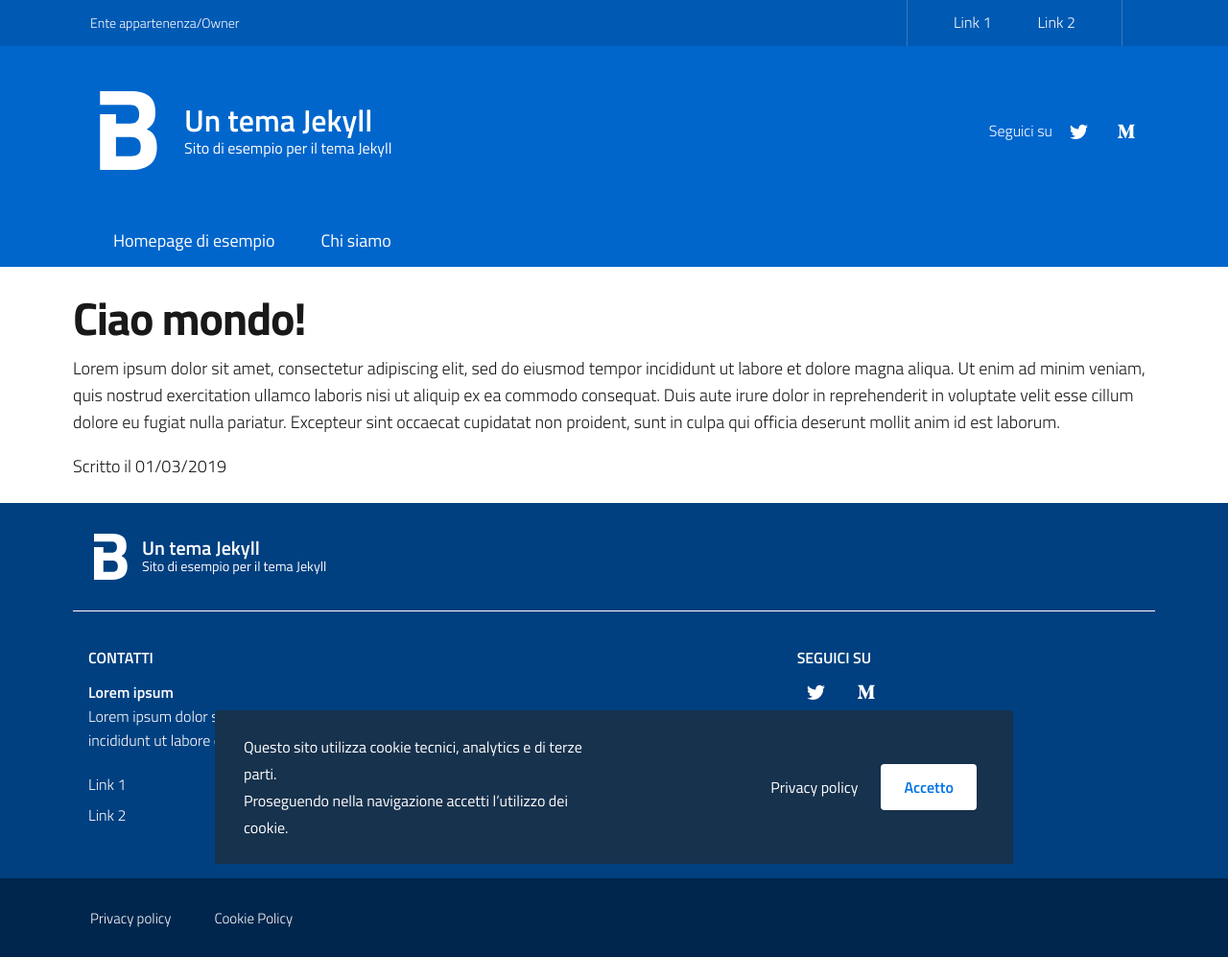
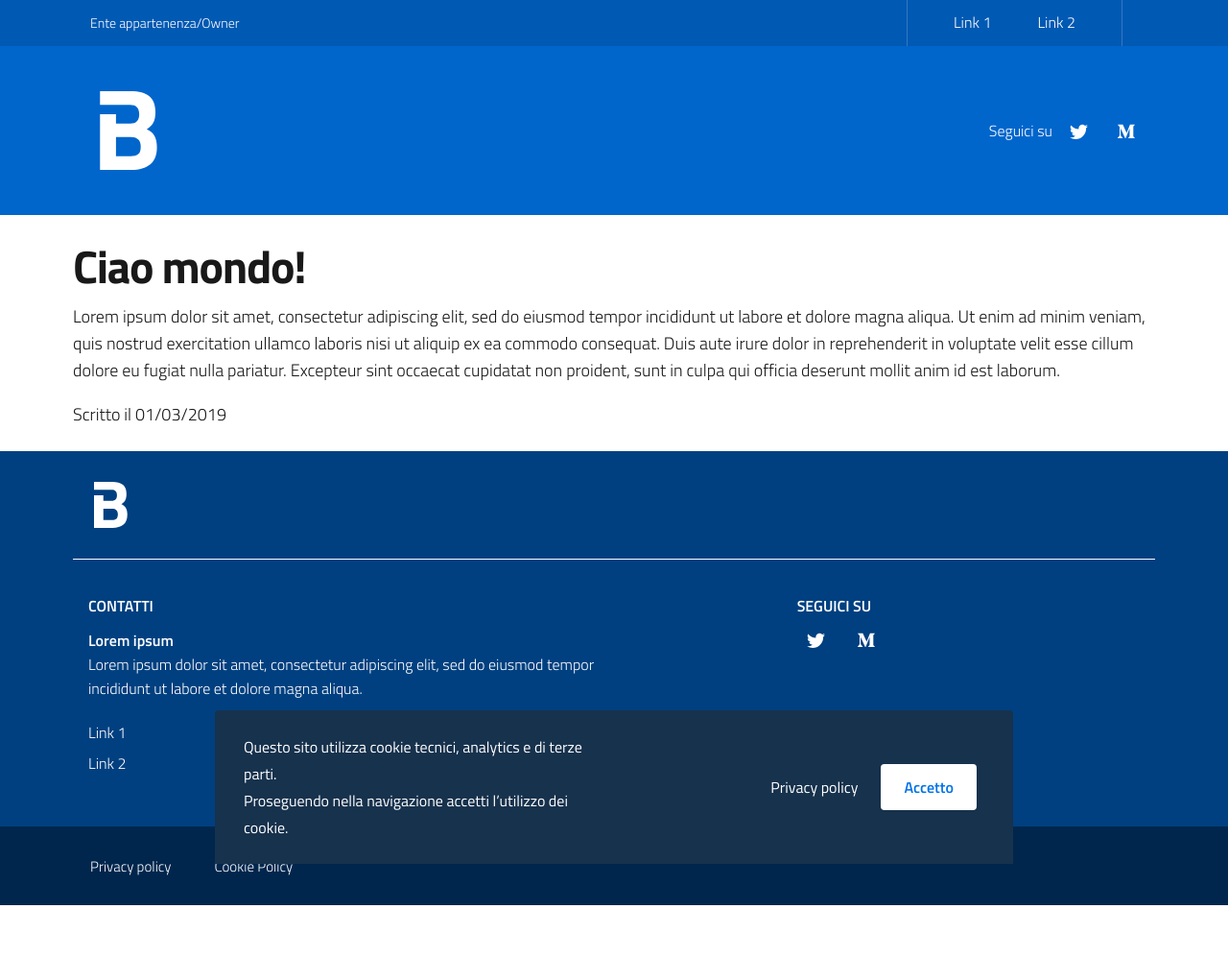
Before and after one commit to publiccodeyml/publiccode.tools, a Jekyll site: the page built from _posts/2019-03-01-Hello-World.md, in a window 1280 px wide. Shown: the whole page at 96% size. Built offline with Jekyll 4.4.1, drawn with Linux system fonts in a browser that asks for light colours; after the commit the page ends 943 px from its top, so only the background shows below that.

```diff
--- a/_data/t.yml
+++ b/_data/t.yml
@@ -8,17 +8,14 @@ social-card: /assets/images/favicons/social-card.png
 ## Site name
 name:
   en: "A Jekyll theme"
-  it: "Un tema Jekyll"
 
 ## Site description
 description:
   en: "A website with a Jekyll theme"
-  it: "Sito di esempio per il tema Jekyll"
 
 ## Site author
 author:
-  en: "Digital Transformation Team"
-  it: "Team per la Trasformazione Digitale"
+  en: "The PublicCode.yml community"
 
 ## Social
 social-links:
@@ -40,10 +37,8 @@ social-links:
 ## Labels
 italian-version:
   en: "Italian version"
-  it: "Versione italiana"
 english-version:
   en: "English version"
-  it: "Versione inglese"
 cookie-policy-info:
   en: "This site uses technical, analytics and third-party cookies <br>By continuing to browse, you accept the use of cookies."
   it: "Questo sito utilizza cookie tecnici, analytics e di terze parti.<br>Proseguendo nella navigazione accetti l’utilizzo dei cookie."
--- a/style.scss
+++ b/style.scss
@@ -1,2 +1,6 @@
 ---
 ---
+
+body {
+/*  font-family: monospace; */
+}
```
Also changed, not shown: en/index.md (+6 -1 lines), it/404.md (deleted, +0 -11 lines), it/chi-siamo.md (deleted, +0 -10 lines), it/cookie-policy.md (deleted, +0 -10 lines), it/index.md (deleted, +0 -17 lines), it/privacy-policy.md (deleted, +0 -10 lines).
